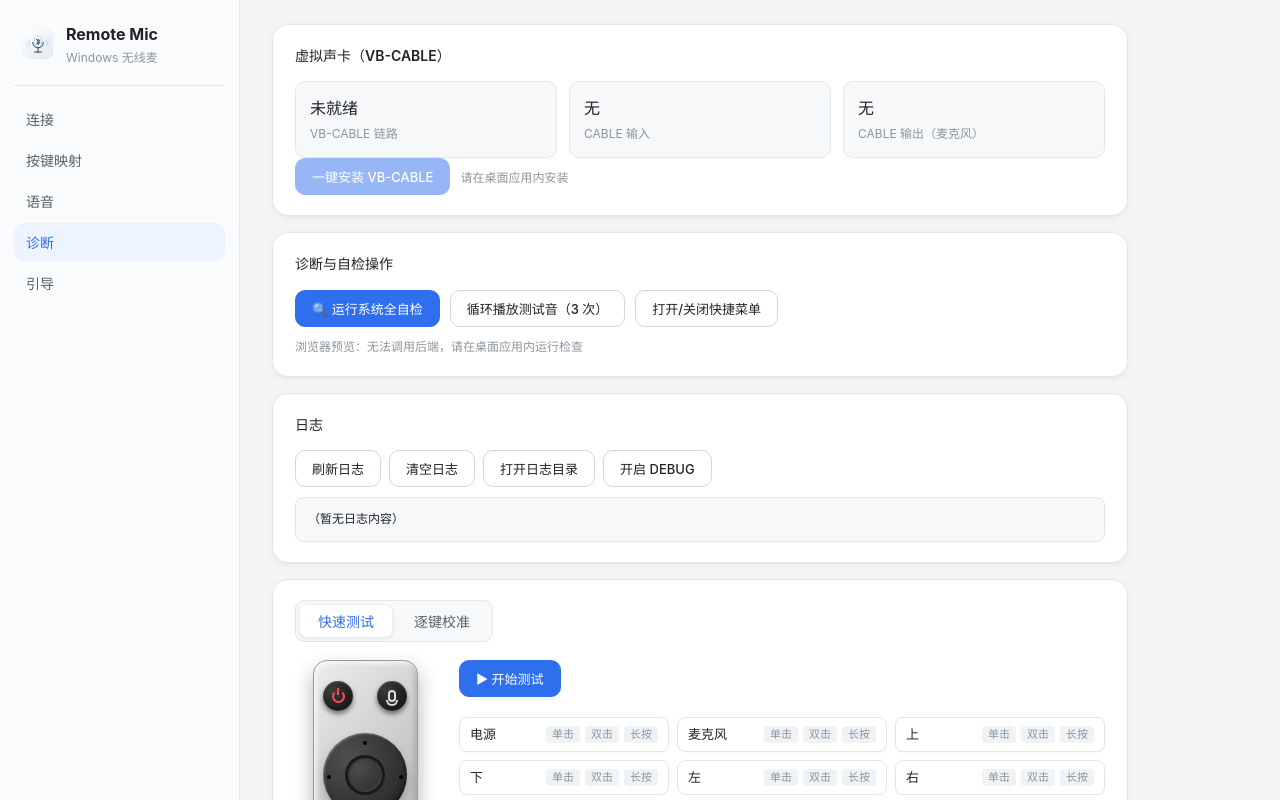
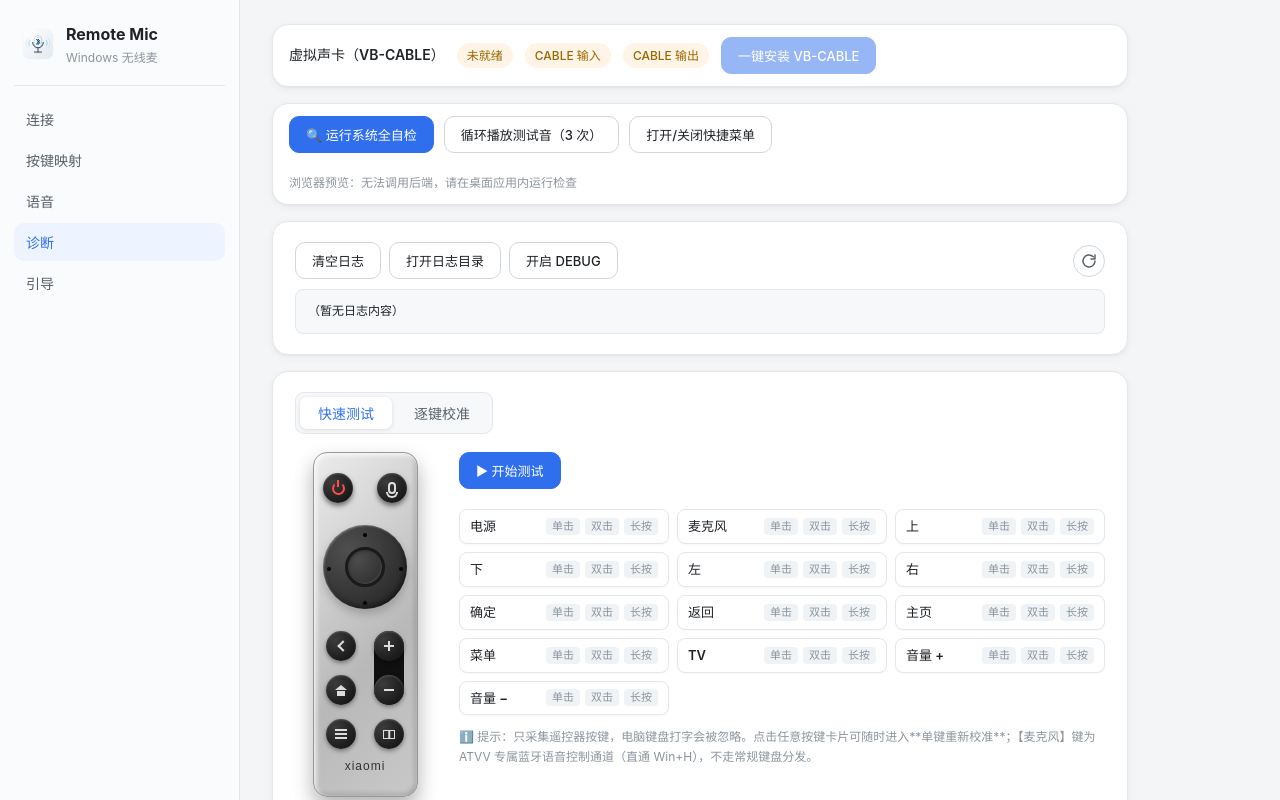
Before and after one commit to poluce/windows-remote-mic, a React (Vite) app: page / in a window 1280 px wide. Both pictures are taken after a click on the button "诊断". Built offline with nearby package versions, Linux system fonts and the light colour scheme.

Commit message:
style: 优化连接页与诊断页界面布局及状态徽章样式

```diff
--- a/src/App.css
+++ b/src/App.css
@@ -194,6 +194,76 @@
   display: flex;
   align-items: center;
   justify-content: space-between;
+  gap: 16px;
+  flex-wrap: wrap;
+}
+
+.device-actions {
+  display: flex;
+  align-items: center;
+  gap: 12px;
+  flex-wrap: wrap;
+  margin-left: auto;
+}
+
+.device-feedback {
+  flex-basis: 100%;
+}
+
+/* ---------- VB-CABLE compact row ---------- */
+.vbcable-card {
+  display: flex;
+  align-items: center;
+  gap: 12px;
+  flex-wrap: wrap;
+  padding: 12px 16px;
+}
+
+.vbcable-title {
+  font-weight: 600;
+  color: var(--text);
+  white-space: nowrap;
+}
+
+.vbcable-status {
+  font-size: 12px;
+  padding: 3px 10px;
+  border-radius: 999px;
+  font-weight: 500;
+  white-space: nowrap;
+}
+
+.vbcable-status.ok {
+  background: #e6f4ea;
+  color: #1a7f37;
+}
+
+.vbcable-status.warn {
+  background: #fff4e5;
+  color: #9a6700;
+}
+
+.vbcable-msg {
+  margin: 0;
+}
+
+/* ---------- Diagnostics actions compact row ---------- */
+.diag-actions-card {
+  display: flex;
+  align-items: center;
+  gap: 10px;
+  flex-wrap: wrap;
+  padding: 12px 16px;
+}
+
+.diag-actions-msg {
+  margin: 0;
+  flex-basis: 100%;
+}
+
+.diag-actions-list {
+  flex-basis: 100%;
+  margin-top: 8px;
 }
 
 .device-info {
@@ -635,8 +705,48 @@
 
 .log-actions {
   display: flex;
+  align-items: center;
   flex-wrap: wrap;
   gap: 8px;
+}
+
+.log-refresh-right {
+  margin-left: auto;
+}
+
+.log-refresh-btn {
+  display: flex;
+  align-items: center;
+  justify-content: center;
+  width: 32px;
+  height: 32px;
+  border-radius: 50%;
+  border: 1px solid var(--border-strong);
+  background: var(--surface);
+  color: var(--text-2);
+  cursor: pointer;
+  transition: background 0.15s, border-color 0.15s, color 0.15s;
+}
+
+.log-refresh-btn:hover:not(:disabled) {
+  border-color: var(--text-3);
+  color: var(--text);
+  box-shadow: var(--shadow);
+}
+
+.log-refresh-btn:disabled {
+  opacity: 0.5;
+  cursor: not-allowed;
+}
+
+.spinning {
+  animation: spin 0.8s linear infinite;
+}
+
+@keyframes spin {
+  to {
+    transform: rotate(360deg);
+  }
 }
 
 /* ---------- Mapping wizard ---------- */
--- a/src/pages/DiagnosticsPage.tsx
+++ b/src/pages/DiagnosticsPage.tsx
@@ -160,9 +160,6 @@
 
   async function clearLogFile() {
     if (!isTauri()) return;
-    if (!window.confirm("确定清空当前日志文件？此操作不可撤销。")) {
-      return;
-    }
     setLogMsg("");
     try {
       await invoke("clear_log");
@@ -209,36 +206,26 @@
   return (
     <div className="page">
 
-      <section className="card">
-        <div className="card-title">虚拟声卡（VB-CABLE）</div>
-        <div className="brief-grid">
-          <div className={`brief ${data.has_vb_cable ? "ok" : "warn"}`}>
-            <div className="brief-value">{data.has_vb_cable ? "正常" : "未就绪"}</div>
-            <div className="brief-label">VB-CABLE 链路</div>
-          </div>
-          <div className={`brief ${data.cable_input_present ? "ok" : "warn"}`}>
-            <div className="brief-value">{data.cable_input_present ? "有" : "无"}</div>
-            <div className="brief-label">CABLE 输入</div>
-          </div>
-          <div className={`brief ${data.cable_output_present ? "ok" : "warn"}`}>
-            <div className="brief-value">{data.cable_output_present ? "有" : "无"}</div>
-            <div className="brief-label">CABLE 输出（麦克风）</div>
-          </div>
-        </div>
+      <section className="card vbcable-card">
+        <span className="vbcable-title">虚拟声卡（VB-CABLE）</span>
+        <span className={`vbcable-status ${data.has_vb_cable ? "ok" : "warn"}`}>
+          {data.has_vb_cable ? "正常" : "未就绪"}
+        </span>
+        <span className={`vbcable-status ${data.cable_input_present ? "ok" : "warn"}`}>
+          CABLE 输入
+        </span>
+        <span className={`vbcable-status ${data.cable_output_present ? "ok" : "warn"}`}>
+          CABLE 输出
+        </span>
         {checked && !data.has_vb_cable && (
-          <div className="actions">
           <button className="btn primary" onClick={installVbCable} disabled={installing || !isTauri()}>
             {installing ? "正在安装…" : "一键安装 VB-CABLE"}
           </button>
-            {!isTauri() && <span className="hint">请在桌面应用内安装</span>}
-          </div>
         )}
-        {installMsg && <p className="hint">{installMsg}</p>}
+        {installMsg && <span className="hint vbcable-msg">{installMsg}</span>}
       </section>
 
-      <section className="card">
-        <div className="card-title">诊断与自检操作</div>
-        <div className="actions">
+      <section className="card diag-actions-card">
         <button className="btn primary" onClick={runSelfTest}>
           🔍 运行系统全自检
         </button>
@@ -248,10 +235,9 @@
         <button className="btn" onClick={toggleQuickMenu}>
           打开/关闭快捷菜单
         </button>
-        </div>
-        {status && <p className="hint">{status}</p>}
+        {status && <span className="hint diag-actions-msg">{status}</span>}
         {selfTests && (
-          <div className="check-list">
+          <div className="check-list diag-actions-list">
             {selfTests.map((t) => (
               <div key={t.name} className="check-row">
                 <span>{t.name}</span>
@@ -268,15 +254,33 @@
       </section>
 
       <section className="card">
-        <div className="card-title">日志</div>
         <div className="log-actions">
-          <button className="btn" onClick={loadLogTail} disabled={logLoading}>
-            {logLoading ? "读取中…" : "刷新日志"}
-          </button>
           <button className="btn" onClick={clearLogFile}>清空日志</button>
           <button className="btn" onClick={openLogDir}>打开日志目录</button>
           <button className="btn" onClick={toggleDebugLogging}>
             {logInfo?.debug_enabled ? "关闭 DEBUG" : "开启 DEBUG"}
+          </button>
+          <button
+            className="log-refresh-btn log-refresh-right"
+            onClick={loadLogTail}
+            disabled={logLoading}
+            title="刷新日志"
+            aria-label="刷新日志"
+          >
+            <svg
+              viewBox="0 0 24 24"
+              width="16"
+              height="16"
+              fill="none"
+              stroke="currentColor"
+              strokeWidth="2.2"
+              strokeLinecap="round"
+              strokeLinejoin="round"
+              className={logLoading ? "spinning" : ""}
+            >
+              <path d="M21 12a9 9 0 1 1-2.64-6.36" />
+              <polyline points="21 3 21 9 15 9" />
+            </svg>
           </button>
         </div>
         {logInfo && (
```
Also changed, not shown: src/pages/ConnectionPage.tsx (+82 -72 lines). Lines whose indentation alone changed are shown as unchanged.
